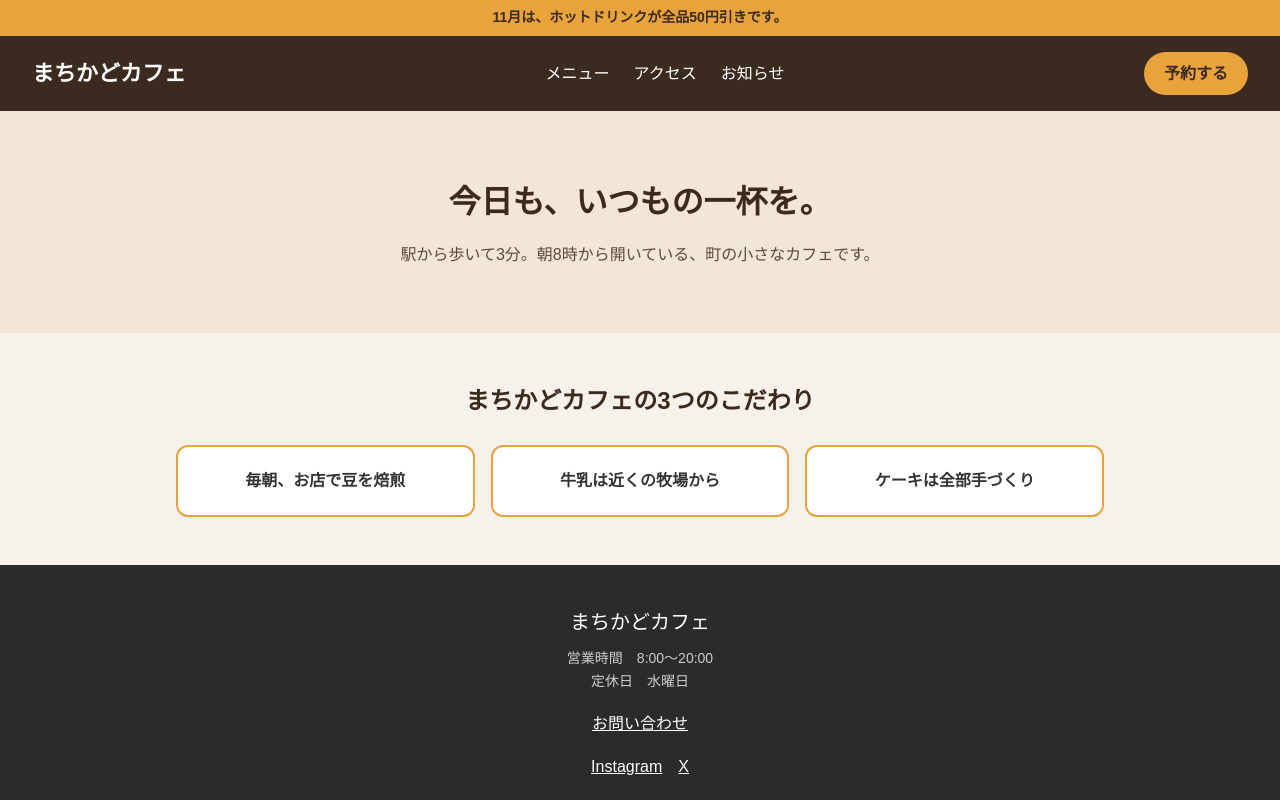
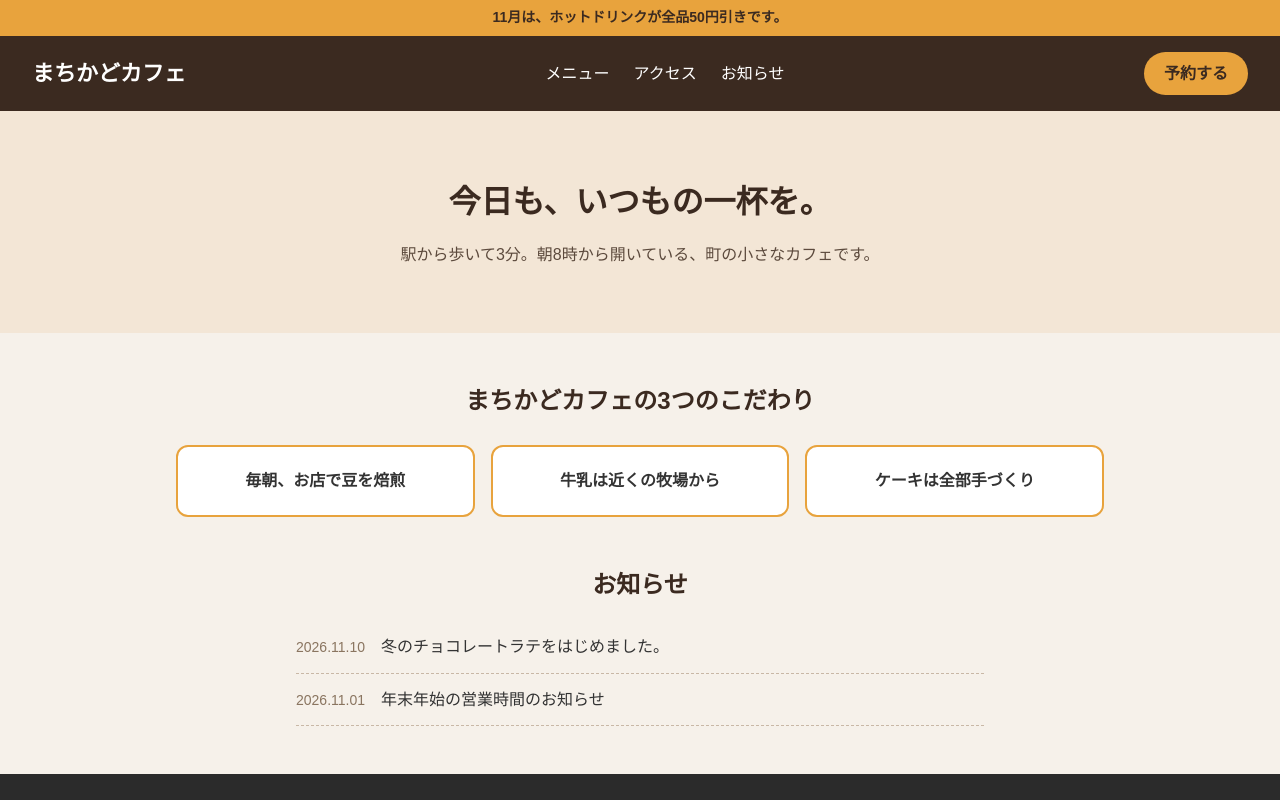
Before and after one commit to Bimal222/cafe-261113-BNP, a plain HTML site: page index.html in a window 1280 px wide. Shown: the top 800 px of the page. Drawn offline with Linux system fonts and the light colour scheme.

Commit message:
add コード　を　直しました

```diff
--- a/css/main.css
+++ b/css/main.css
@@ -56,15 +56,6 @@
   text-decoration: none;
 }
 
-.news {
-  max-width: 720px;
-  margin: 0 auto;
-  padding: 0 16px 48px;
-}
-
-.news__title {
-  margin: 0 0 16px;
-}
 .point {
   max-width: 960px;
   margin: 0 auto;
@@ -95,3 +86,33 @@
   text-align: center;
   font-weight: bold;
 }
+
+.news {
+  max-width: 720px;
+  margin: 0 auto;
+  padding: 0 16px 48px;
+}
+
+.news__title {
+  margin: 0 0 16px;
+  font-size: 24px;
+  text-align: center;
+  color: #3b2a20;
+}
+
+.news__list {
+  margin: 0;
+  padding: 0;
+  list-style: none;
+}
+
+.news__item {
+  padding: 12px 0;
+  border-bottom: 1px dashed #c9b8a6;
+}
+
+.news__date {
+  margin-right: 16px;
+  font-size: 14px;
+  color: #8a7560;
+}
--- a/index.html
+++ b/index.html
@@ -42,6 +42,14 @@
       <li class="point__item">ケーキは全部手づくり</li>
     </ul>
   </section>
+  <section class="news">
+    <h2 class="news__title">お知らせ</h2>
+    <ul class="news__list">
+      <li class="news__item"><span class="news__date">2026.11.10</span>冬のチョコレートラテをはじめました。</li>
+      <li class="news__item"><span class="news__date">2026.11.01</span>年末年始の営業時間のお知らせ</li>
+    </ul>
+  </section>
+
   <!-- ===== B メイン ここまで ===== -->
 
   <!-- ===== C フッター ここから ===== -->
@@ -52,7 +60,7 @@
       <li>定休日　水曜日</li>
     </ul>
     <a class="site-footer__link" href="#">お問い合わせ</a>
-        <ul class="sns">
+    <ul class="sns">
       <li><a class="sns__link" href="https://www.instagram.com/" target="_blank">Instagram</a></li>
       <li><a class="sns__link" href="https://x.com/" target="_blank">X</a></li>
     </ul>
```
